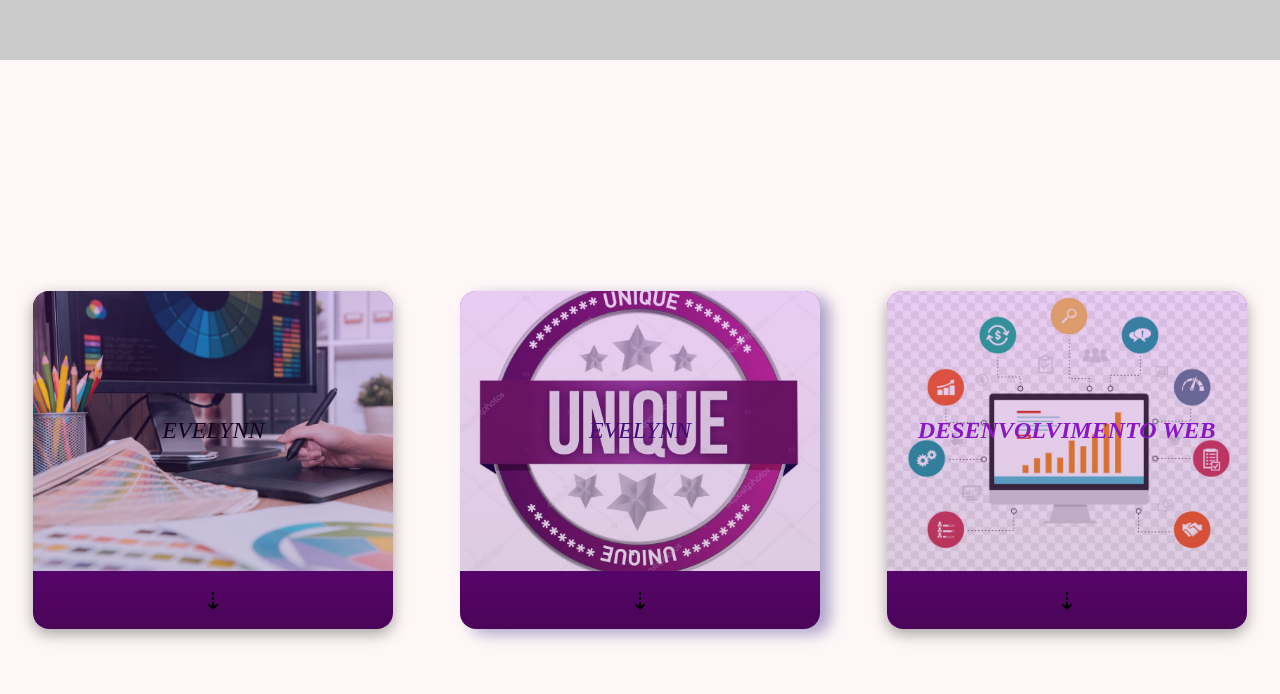
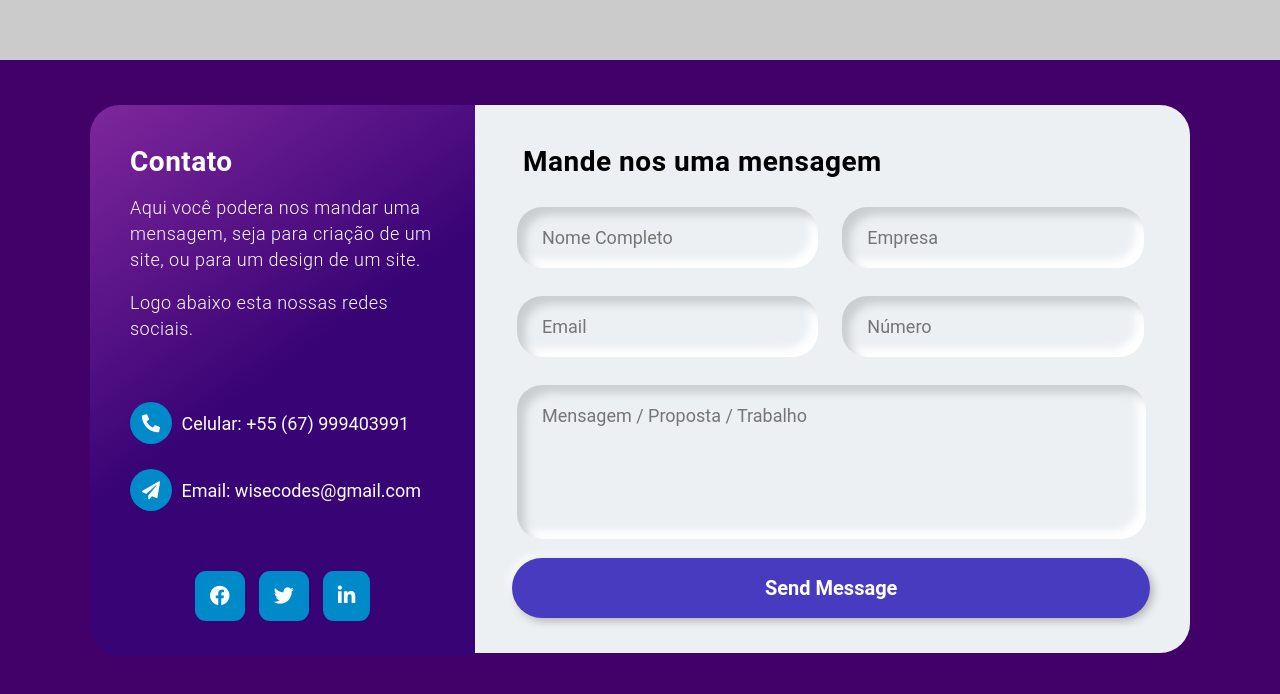
Before and after one commit to Edivaldo2004/wisecodes, a plain HTML site: page index.html in a window 1280 px wide. Shown: the part 1556-2250 px from the top of the page. Drawn offline with Linux system fonts and the light colour scheme.

Commit message:
Desenvolvendo pagina de contato

```diff
--- /dev/null
+++ b/css/services.css
@@ -0,0 +1,149 @@
+.body-services{
+    background: #420168;
+    height: 100vh;
+}
+body, input,textarea, a{
+    font-family: 'Roboto', sans-serif;
+}
+
+#section-wrapper{
+    width: 100%;
+    padding: 10px;
+}
+.box-wrapper{
+    position: relative;
+    display: table;
+    width:1100px;
+    margin:auto;
+    margin-top:35px;
+    border-radius: 30px;
+}
+.info-wrap{
+    width:35%;
+    height: 551px;
+    padding: 40px;
+    float: left;
+    display: block;
+    border-radius: 30px 0px 0px 30px;
+    background: linear-gradient(144deg, rgba(126,39,156,1) 0%, rgb(56, 3, 117) 49%);
+    color: #fff;
+}
+.info-title{
+    text-align: left;
+    font-size: 28px;
+    letter-spacing: 0.5px;
+}
+.info-sub-title{
+    font-size: 18px;
+    font-weight: 300;
+    margin-top: 17px;
+    letter-spacing: 0.5px;
+    line-height: 26px;
+}
+.info-details {
+    list-style: none;
+    margin: 60px 0px;
+}
+.info-details li {
+    margin-top: 25px;
+    font-size: 18px;
+    color: #fff;
+}
+.info-details li i {
+    background: #008aca;
+    padding: 12px;
+    border-radius: 50%;
+    margin-right: 5px;
+}
+.info-details li a {
+    color: #fff;
+    text-decoration: none;
+}
+.info-details li a:hover {
+    color: #F44770;
+}
+.social-icons {
+    list-style: none;
+    text-align: center;
+    margin: 20px 0px;
+}
+
+.social-icons li {
+    display: inline-block;
+}
+.social-icons li i {
+    background: #008aca;
+    color: #fff;
+    padding: 15px;
+    font-size: 20px;
+    border-radius: 22%;
+    margin: 0px 5px;
+    cursor: pointer;
+    transition: all .5s;
+}
+.social-icons li i:hover {
+    background: #fff;
+    color: #000000;
+}
+.form-wrap{
+    width:65%;
+    float: right;
+    padding:40px 25px 35px 25px;
+    border-radius: 0px 30px 30px 0px;
+    background: #ecf0f3;
+}
+.form-title{
+    text-align: left;
+    margin-left: 23px;
+    font-size: 28px;
+    letter-spacing: 0.5px;
+}
+.form-fields{
+    display: table;
+    width: 100%;
+    padding: 15px 5px 5px 5px;
+}
+.form-fields input,
+.form-fields textarea{
+    border: none;
+    outline:none;
+    background: none;
+    font-size: 18px;
+    color:#555;
+    padding: 20px 10px 20px 5px;
+    width:100%
+}
+.form-fields textarea{
+    height: 150px;
+    resize: none;
+}
+.form-group{
+    width: 46%;
+    float: left;
+    padding: 0px 20px;
+    margin: 14px 12px;
+    border-radius: 25px;
+    box-shadow: inset 8px 8px 8px #cbced1, inset -8px -8px 8px #ffffff;
+}
+.form-fields .form-group:last-child {
+    width: 96%;
+}
+.submit-button{
+    width: 96%;
+    height: 60px;
+    margin: 0px 12px;
+    border-radius: 30px;
+    font-size: 20px;;
+    font-weight: 700;
+    outline: none;
+    border:none;
+    cursor: pointer;
+    color:#fff;
+    text-align: center;
+    background: #473cc0;
+    box-shadow: 3px 3px 8px #b1b1b1, -3px -3px 8px #ffffff;
+    transition: .5s;
+}
+.submit-button:hover{
+    background: #37009c;
+}
--- a/css/style.css
+++ b/css/style.css
@@ -188,8 +188,10 @@ body {
   }
 
   .navbar-container{
-   margin-left: 25%;
+   margin-left: 22%;
+   margin-right: auto;
    margin-top: 12%;
+   display: flex;
   }
 
   .nav-title2{
@@ -202,328 +204,4 @@ body {
     font-size: 20px;
     margin-top: 4%;
   }
-
-  /* Services */
-
-  .services-body{
-    display: flex;
-  }
-
-  .services-container {
-    width: 100%;
-    min-height: 99.9vh;
-    display: flex;
-    align-items: center;
-    justify-content: center;
-    background-color:#fff7f7;
 }
-
-.card {
-    border-radius: 16px;
-    box-shadow: rgba(0, 0, 0, 0.35) 0px 5px 15px;
-    cursor: pointer;
-    width: 360px;
-    display: flex;
-    flex-direction: column;
-    align-items: center;
-    justify-content: center;
-    position: relative;
-    overflow: hidden;
-    background-image: linear-gradient(#9100bd, #4a0558);
-    transition: all .5s;
-  }
-
-  .card:hover {
-    background-image: linear-gradient(#faf9fc, #fff);
-  }
-
-
-.card .img {
-    width: 360px;
-    display: flex;
-    justify-content: center;
-    align-items: center;
-    height: 280px;
-    background-image: url('../img/img-design.jpg');
-    background-size: cover;
-    background-position: center;
-    transition: all .5s;
-    z-index: 2;
-    position: relative;
-    opacity: .8;
-}
-
-
-.card .img span {
-    text-transform: uppercase;
-    font-size: 24px;
-    font-weight: 100;
-    font-style: italic;
-    transition: all .5s;
-}
-
-.card:hover .img {
-    width: 430px;
-    opacity: 1;
-}
-
-.card:hover .img span {
-    font-size: 28px;
-}
-
-.card .content {
-    padding: 0px 20px;
-    height: 0;
-    opacity: 0;
-    transition: all .5s;
-    position: relative;
-    box-sizing: border-box;
-    overflow: hidden;
-    transform: translateY(30px);
-}
-
-.card:hover .content {
-    height: 260px;
-    padding: 20px;
-    opacity: 1;
-    transform: translateY(0);
-}
-
-.card .content p {
-    margin: 0;
-}
-
-.card .content .title {
-    font-size: 20px;
-    font-weight: 600;
-}
-
-.card .content .desc {
-    font-size: 14px;
-    font-weight: 100;
-    opacity: .8;
-    margin-top: 8px;
-}
-
-.card .arrow {
-    padding: 15px;
-    transform: rotate(-180deg);
-    transition: all .5s;
-}
-
-.card:hover .arrow {
-    transform: rotate(0);
-}
-
-.card .arrow span {
-    font-size: 24px;
-}
-
-/* Second Card Services*/
-
-.card2 {
-  border-radius: 16px;
-  box-shadow: rgba(14, 3, 114, 0.35) 10px 5px 15px;
-  cursor: pointer;
-  width: 360px;
-  display: flex;
-  flex-direction: column;
-  align-items: center;
-  justify-content: center;
-  position: relative;
-  overflow: hidden;
-  background-image: linear-gradient(#9100bd, #4a0558);
-  transition: all .5s;
-}
-
-.card2:hover {
-  background-image: linear-gradient(#faf9fc, #fff);
-}
-
-.card2 .img {
-  width: 360px;
-  display: flex;
-  justify-content: center;
-  align-items: center;
-  height: 280px;
-  background-image: url('../img/img-designunico.jpg');
-  background-size: cover;
-  background-position: center;
-  transition: all .5s;
-  z-index: 2;
-  position: relative;
-  opacity: .8;
-}
-
-
-.card2 .img span {
-  text-transform: uppercase;
-  font-size: 24px;
-  font-weight: 100;
-  font-style: italic;
-  transition: all .5s;
-  color: #380e74;
-}
-
-.card2:hover .img {
-  width: 430px;
-  opacity: 1;
-}
-
-.card2:hover .img span {
-  font-size: 28px;
-}
-
-.card2 .content {
-  padding: 0px 20px;
-  height: 0;
-  opacity: 0;
-  transition: all .5s;
-  position: relative;
-  box-sizing: border-box;
-  overflow: hidden;
-  transform: translateY(30px);
-}
-
-.card2:hover .content {
-  height: 260px;
-  padding: 20px;
-  opacity: 1;
-  transform: translateY(0);
-}
-
-.card2 .content p {
-  margin: 0;
-}
-
-.card2 .content .title {
-  font-size: 20px;
-  font-weight: 600;
-}
-
-.card2 .content .desc {
-  font-size: 14px;
-  font-weight: 100;
-  opacity: .8;
-  margin-top: 8px;
-}
-
-.card2 .arrow {
-  padding: 15px;
-  transform: rotate(-180deg);
-  transition: all .5s;
-}
-
-.card2:hover .arrow {
-  transform: rotate(0);
-}
-
-.card2 .arrow span {
-  font-size: 24px;
-}
-
-/* There Card Services*/
-
-.card3 {
-  border-radius: 16px;
-  box-shadow: rgba(0, 0, 0, 0.35) 0px 5px 15px;
-  cursor: pointer;
-  width: 360px;
-  display: flex;
-  flex-direction: column;
-  align-items: center;
-  justify-content: center;
-  position: relative;
-  overflow: hidden;
-  background-image: linear-gradient(#9100bd, #4a0558);
-  transition: all .5s;
-}
-
-.card3:hover {
-  background-image: linear-gradient(#faf9fc, #fff);
-}
-
-
-.card3 .img {
-  width: 360px;
-  display: flex;
-  justify-content: center;
-  align-items: center;
-  height: 280px;
-  background-image: url('../img/img-web.jpg');
-  background-size: cover;
-  background-position: center;
-  transition: all .5s;
-  z-index: 2;
-  position: relative;
-  opacity: .8;
-}
-
-
-.card3 .img span {
-  text-transform: uppercase;
-  font-size: 24px;
-  font-weight: bold;
-  font-style: italic;
-  transition: all .8s;
-  color: #921cd6;
-}
-
-.card3:hover .img {
-  width: 430px;
-  opacity: 1;
-}
-
-.card3:hover .img span {
-  font-size: 28px;
-}
-
-.card3 .content {
-  padding: 0px 20px;
-  height: 0;
-  opacity: 0;
-  transition: all .5s;
-  position: relative;
-  box-sizing: border-box;
-  overflow: hidden;
-  transform: translateY(30px);
-}
-
-.card3:hover .content {
-  height: 260px;
-  padding: 20px;
-  opacity: 1;
-  transform: translateY(0);
-}
-
-.card3 .content p {
-  margin: 0;
-}
-
-.card3 .content .title {
-  font-size: 20px;
-  font-weight: 600;
-}
-
-.card3 .content .desc {
-  font-size: 14px;
-  font-weight: 100;
-  opacity: .8;
-  margin-top: 8px;
-}
-
-.card3 .arrow {
-  padding: 15px;
-  transform: rotate(-180deg);
-  transition: all .5s;
-}
-
-.card3:hover .arrow {
-  transform: rotate(0);
-}
-
-.card3 .arrow span {
-  font-size: 24px;
-}
-
-}
--- a/index.html
+++ b/index.html
@@ -4,7 +4,9 @@
     <meta charset="UTF-8">
     <meta http-equiv="X-UA-Compatible" content="IE=edge">
     <meta name="viewport" content="width=device-width, initial-scale=1.0">
+    <link rel="stylesheet" href="https://use.fontawesome.com/releases/v5.15.4/css/all.css">
     <link rel="stylesheet" href="css/style.css" />
+    <link rel="stylesheet" href="css/services.css" />
     <title>Wise Codes Pro</title>
 </head>
 <body>
@@ -41,7 +43,7 @@
 
         <a name="nav-seta"></a>
 
-        <div id="links2"  data-aos="fade-left">
+        <div id="links2" data-aos="fade-left">
           <h2 class="link"><a href="#services" class="link-menu">About</h2></a>
           <h2 class="link"><a href="#services" class="link-menu">Services</a></h2>
           <h2 class="link"><a href="#services" class="link-menu">Projects</h2></a>
@@ -53,9 +55,9 @@
     <!-- NavBar-->
 
     <nav>
-      <div class="navbar-container">
+      <div class="navbar-container" data-aos="fade-up">
 
-      <div class="nav-title2">
+      <div class="nav-title2" data-aos="fade-up">
      <p>Bem Vindo!</p>
 
     <div class="nav-text">
@@ -69,62 +71,62 @@
     </nav>
      <!-- Fim NavBar-->
 
+     <!-- Services -->
+
+     <div class="body-services">
+     <section id="section-wrapper">
+        <div class="box-wrapper">
+            <div class="info-wrap">
+                <h2 class="info-title">Contato</h2>
+                <h3 class="info-sub-title">Aqui você podera nos mandar uma mensagem, seja para criação de um site,
+                    ou para um design de um site.</h3>
+                    <h3 class="info-sub-title">Logo abaixo esta nossas redes sociais.</h3>
+                <ul class="info-details">
+                    <li>
+                        <i class="fas fa-phone-alt"></i>
+                        <span>Celular:</span> <a href="tel:+ 67999403991">+55 (67) 999403991</a>
+                    </li>
+                    <li>
+                        <i class="fas fa-paper-plane"></i>
+                        <span>Email:</span> <a href="segredoprogramador@gmail.com">wisecodes@gmail.com</a>
+                    </li>
+                </ul>
+                <ul class="social-icons">
+                    <li><a href="#"><i class="fab fa-facebook"></i></a></li>
+                    <li><a href="#"><i class="fab fa-twitter"></i></a></li>
+                    <li><a href="#"><i class="fab fa-linkedin-in"></i></a></li>
+                </ul>
+            </div>
+            <div class="form-wrap">
+                <form action="#" method="POST">
+                    <h2 class="form-title">Mande nos uma mensagem</h2>
+                    <div class="form-fields">
+                        <div class="form-group">
+                            <input type="text" class="fname" placeholder="Nome Completo">
+                        </div>
+                        <div class="form-group">
+                            <input type="text" class="lname" placeholder="Empresa">
+                        </div>
+                        <div class="form-group">
+                            <input type="email" class="email" placeholder="Email">
+                        </div>
+                        <div class="form-group">
+                            <input type="number" class="phone" placeholder="Número">
+                        </div>
+                        <div class="form-group">
+                            <textarea name="message" id="" placeholder="Mensagem / Proposta / Trabalho"></textarea>
+                        </div>
+                    </div>
+                    <input type="submit" value="Send Message" class="submit-button">
+                </form>
+            </div>
+        </div>
+    </section>
+</div>
 
     <!-- Services-->
 
-    <a name="services"></a>
-    <div class="services-body">
-    <div class="services-container">
-      <div class="card">
-          <div class="img">
-              <span>Evelynn</span>
-          </div>
 
-          <div class="content">
-              <span class="title">O abraço da agonia</span>
-              <p class="desc">Nas ruelas sombrias de Runeterra, a criatura demoníaca Evelynn busca sua próxima vítima. Ela atrai presas com sua voluptuosa aparência de fêmea humana, mas assim que a vítima sucumbe ao seu charme, a verdadeira forma de Evelynn é revelada. A criatura então sujeita suas vítimas a um tormento inenarrável, gratificando-se com a dor alheia. Para ela, esses contatos são casinhos inocentes; Para o resto de Runeterra, são histórias macabras de encontros lascivos que deram errado e lembretes terríveis sobre o custo do desejo desenfreado.</p>
-          </div>
-
-          <div class="arrow">
-              <span>&#8673;</span>
-          </div>
-      </div>
-  </div>
-
-  <div class="services-container ">
-    <div class="card2">
-        <div class="img">
-            <span>Evelynn</span>
-        </div>
-
-        <div class="content">
-            <span class="title">O abraço da agonia</span>
-            <p class="desc">Nas ruelas sombrias de Runeterra, a criatura demoníaca Evelynn busca sua próxima vítima. Ela atrai presas com sua voluptuosa aparência de fêmea humana, mas assim que a vítima sucumbe ao seu charme, a verdadeira forma de Evelynn é revelada. A criatura então sujeita suas vítimas a um tormento inenarrável, gratificando-se com a dor alheia. Para ela, esses contatos são casinhos inocentes; Para o resto de Runeterra, são histórias macabras de encontros lascivos que deram errado e lembretes terríveis sobre o custo do desejo desenfreado.</p>
-        </div>
-
-        <div class="arrow">
-            <span>&#8673;</span>
-        </div>
-    </div>
-</div>
-
-<div class="services-container ">
-  <div class="card3">
-      <div class="img">
-          <span>Desenvolvimento WEB</span>
-      </div>
-
-      <div class="content">
-          <span class="title">O abraço da agonia</span>
-          <p class="desc">Nas ruelas sombrias de Runeterra, a criatura demoníaca Evelynn busca sua próxima vítima. Ela atrai presas com sua voluptuosa aparência de fêmea humana, mas assim que a vítima sucumbe ao seu charme, a verdadeira forma de Evelynn é revelada. A criatura então sujeita suas vítimas a um tormento inenarrável, gratificando-se com a dor alheia. Para ela, esses contatos são casinhos inocentes; Para o resto de Runeterra, são histórias macabras de encontros lascivos que deram errado e lembretes terríveis sobre o custo do desejo desenfreado.</p>
-      </div>
-
-      <div class="arrow">
-          <span>&#8673;</span>
-      </div>
-  </div>
- </div>
-</div>
 
 <!-- Fim Services-->
 
```
Also changed, not shown: img/gmail.png (added), img/instagram.webp (added), img/whatsapp.png (added).
